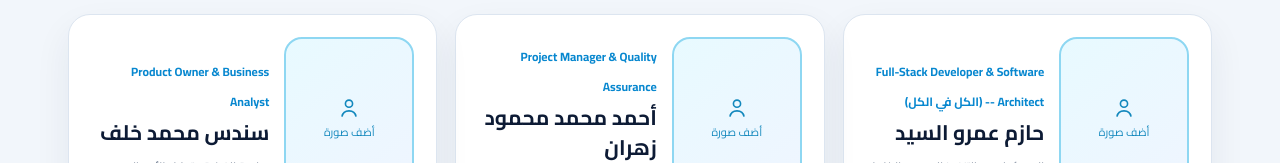
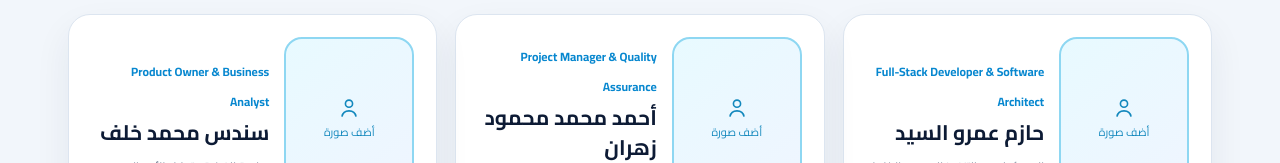
Before and after one commit to Hazem-amr11/dawaya-web-project, a plain HTML site: page portfolio.html in a window 1280 px wide. Shown: the part 851-1014 px from the top of the page. Drawn offline with Linux system fonts and the light colour scheme.

Commit message:
Update portfolio.html

```diff
--- a/portfolio.html
+++ b/portfolio.html
@@ -31,7 +31,7 @@
 </main><footer class="footer"><span>دوايا — دواؤك أقرب مما تتخيل</span><span>صفحة تعريفية بمشروع متابعة الأدوية الناقصة • 2026</span></footer></div><div class="toast" id="toast" role="status"></div>
 <script>
 const members=[
-{id:'hazem',name:'حازم عمرو السيد',role:'Full-Stack Developer & Software Architect -- (الكل في الكل)',title:'المسؤول عن التنفيذ البرمجي الكامل',bio:'مسؤول عن تنفيذ الواجهات بـ React، وبناء Backend وواجهات API بـ Node.js/Express، وتصميم PostgreSQL وفق ERD، وربط الأجزاء وإدارة Git/GitHub.'},
+{id:'hazem',name:'حازم عمرو السيد',role:'Full-Stack Developer & Software Architect',title:'المسؤول عن التنفيذ البرمجي الكامل',bio:'مسؤول عن تنفيذ الواجهات بـ React، وبناء Backend وواجهات API بـ Node.js/Express، وتصميم PostgreSQL وفق ERD، وربط الأجزاء وإدارة Git/GitHub.'},
 {id:'ahmed',name:'أحمد محمد محمود زهران',role:'Project Manager & Quality Assurance',title:'قائد الفريق وضمان الجودة',bio:'يتابع الخطة الزمنية وتوزيع المهام والتنسيق، ويجرب النظام ويوثق الأخطاء بعد تنفيذها، وينسق العرض وأسئلة المناقشة.'},
 {id:'sundus',name:'سندس محمد خلف',role:'Product Owner & Business Analyst',title:'صاحبة الفكرة وتحليل الأعمال',bio:'تحدد رؤية دوايا ومتطلباتها، تكتب User Stories وسيناريوهات الاستخدام، تراجع المنافسين وتتأكد أن الحل يعالج مشكلة نقص الدواء.'},
 {id:'omnia',name:'أمنية محمد مصطفى',role:'Data Specialist & Content Manager',title:'متخصصة البيانات والمحتوى',bio:'تجمع وتنظم بيانات الأدوية والصيدليات من مصادر مناسبة، وتراجع الأسماء والتركيزات والمناطق وتميز البيانات التجريبية من الموثقة.'},
```
